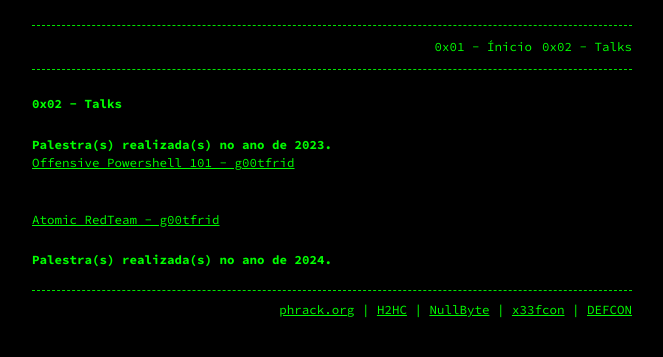
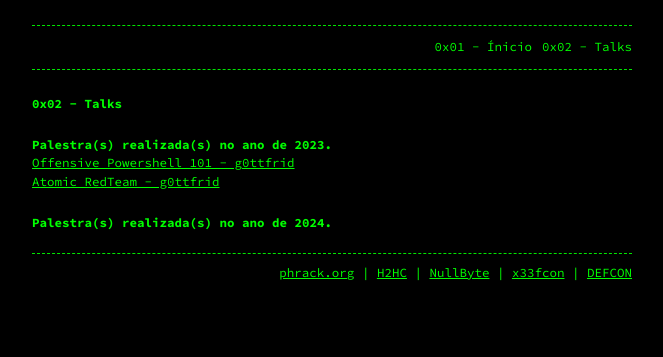
Before and after one commit to AFKConference/afkconference.github.io, a Jekyll site: the page built from talks.md, in a window 1280 px wide. Shown: the top 357 px of the page, without its empty margins (308-971 px from the left). Built offline with Jekyll 4.4.1, drawn with Linux system fonts in a browser that asks for light colours; our own code applies the rules of GitHub Pages for plain Markdown files.

Commit message:
Update talks.md

```diff
--- a/talks.md
+++ b/talks.md
@@ -2,8 +2,8 @@
 
 # Palestra(s) realizada(s) no ano de 2023.
 
-<a href="/assets/Offensive Powershell 101 - g0ttfrid.pdf">Offensive Powershell 101 - g00tfrid</a>
-<br>
-<a href="/assets/Atomic RedTeam - g0ttfrid.pdf">Atomic RedTeam - g00tfrid</a>
+
+<a href="/assets/Offensive Powershell 101 - g0ttfrid.pdf">Offensive Powershell 101 - g0ttfrid</a>
+<a href="/assets/Atomic RedTeam - g0ttfrid.pdf">Atomic RedTeam - g0ttfrid</a>
 
 # Palestra(s) realizada(s) no ano de 2024.
```
